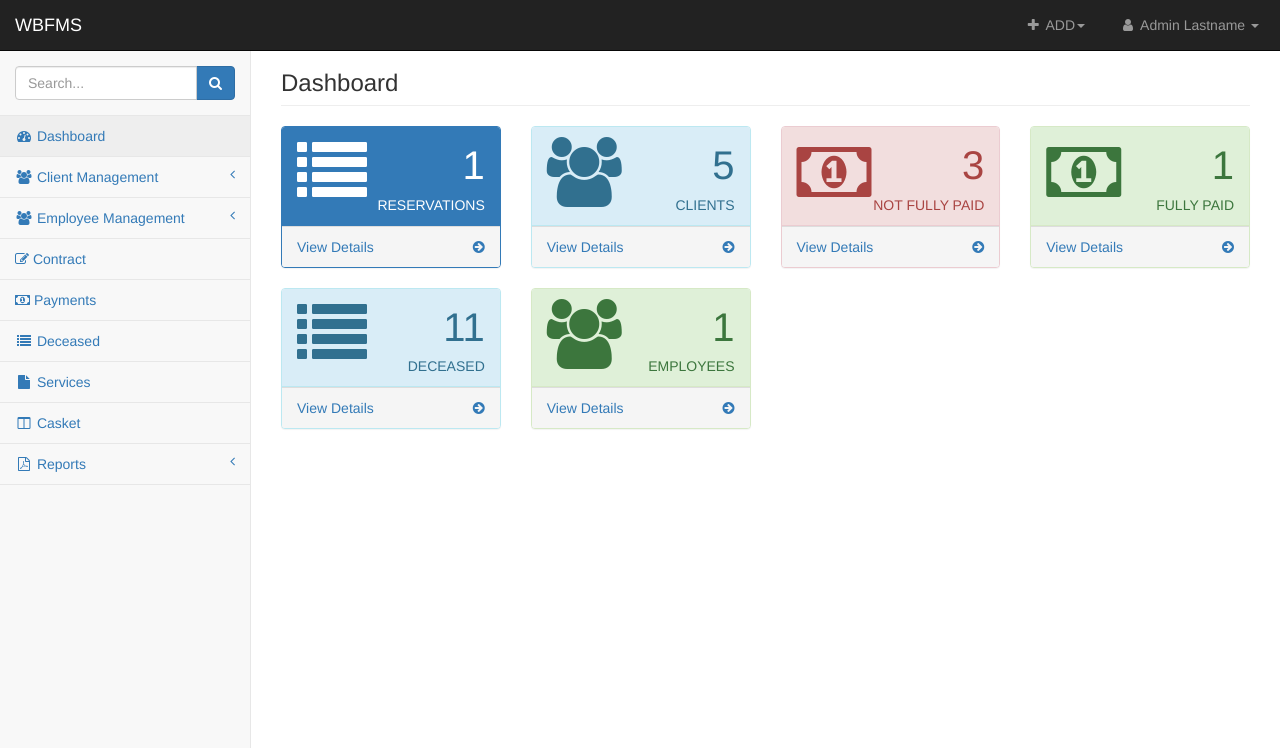
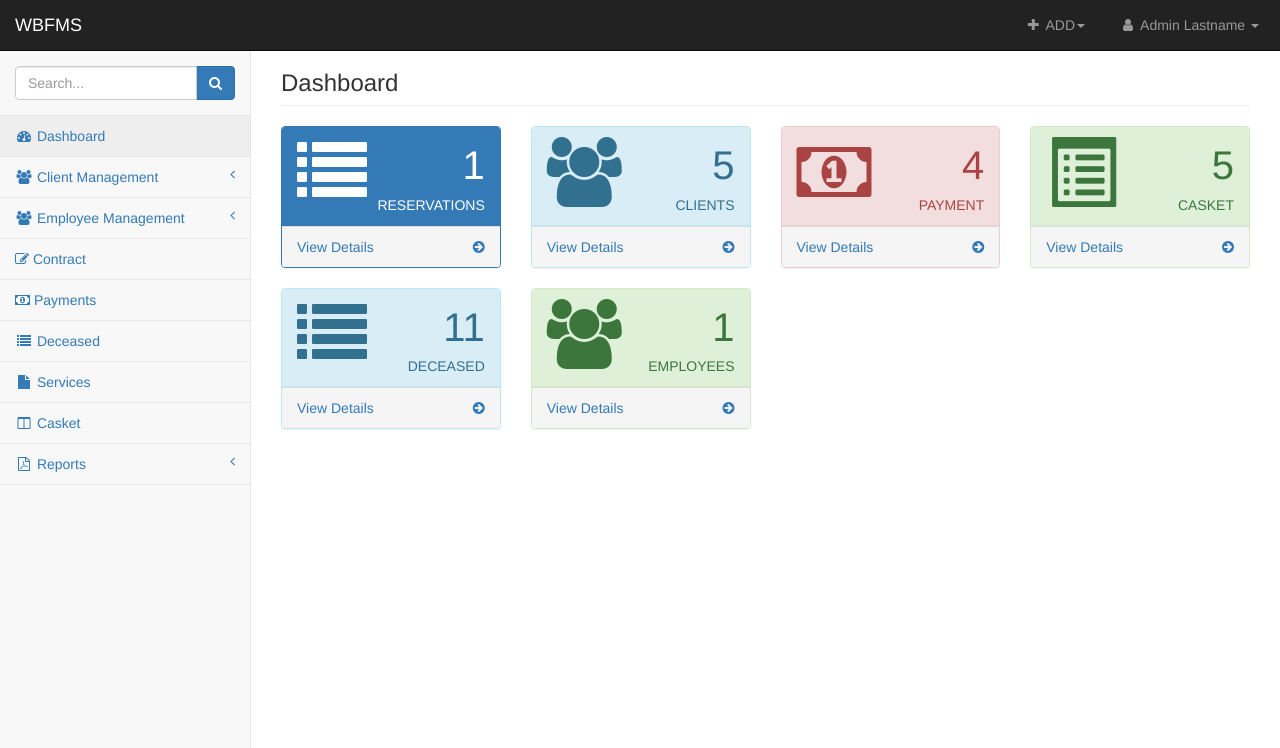
Before and after one commit to zacro14/Funeral-Management-system, a PHP site: page /admin/homepage.php in a window 1280 px wide. Shown: the top 748 px of the page. Run offline with PHP 8.4, Linux system fonts and the light colour scheme; a user stored in the database is signed in; data comes from the database, SQL or seed files in the repository; some libraries are stand-ins or nearby versions.

Commit message:
change payments  to casket

```diff
--- a/admin/contract.php
+++ b/admin/contract.php
@@ -135,8 +135,8 @@
                                                 <tr>
                                                     <td><?php echo $no;?></td>
                                                     <td><?php echo $row_contract['contract_unique_id'];?></td>
-                                                    <td><?php echo $row_contract['client_firstname'].' '.$row_contract['client_middlename'].' '.$row_contract['client_lastname'];?></td>
-                                                    <td><?php echo $row_contract['deceased_fname'].' '.$row_contract['deceased_mname'].' '.$row_contract['deceased_lname'];?></td>
+                                                    <td class="text-capitalize"><?php echo $row_contract['client_firstname'].' '.$row_contract['client_middlename'].' '.$row_contract['client_lastname'];?></td>
+                                                    <td class="text-capitalize"><?php echo $row_contract['deceased_fname'].' '.$row_contract['deceased_mname'].' '.$row_contract['deceased_lname'];?></td>
                                                     <td><?php echo $row_contract['service'];?></td>
                                                     <td>
                                                         <div class="btn-group btn-group-sm">
--- a/admin/delete-client.php
+++ b/admin/delete-client.php
@@ -1,18 +1,18 @@
 <?php
 	include 'includes/session.php';
 
-	if(isset($_POST['btn-delete-service'])){
+	if(isset($_POST['btn-delete-client'])){
 		$id = $_POST['id'];
 		$sql = "DELETE FROM client WHERE client_id = '$id'";
 		if($conn->query($sql)){
-			$_SESSION['client-delete-success'] = 'Client deleted successfully';
+			$_SESSION['client-delete-success'] = 'CLIENT IS DELETED SUCCESSFULLY';
 		}
 		else{
 			$_SESSION['client-delete-error'] = $conn->error;
 		}
 	}
 	else{
-		$_SESSION['client-delete-error'] = 'Select item to delete first';
+		$_SESSION['client-delete-error'] = 'SELECT CLIENT TO DELETE FIRST';
 	}
 
 	header('location: view-client.php');
--- a/admin/edit-payment.php
+++ b/admin/edit-payment.php
@@ -13,7 +13,7 @@
 					payment_amount = payment_amount + '$amount', balance = balance - '$amount',
 					status = '$status' WHERE payment_id = '$id'";
             if($conn->query($sql)){
-                $_SESSION['edit-success'] = 'payment update successfull';
+                $_SESSION['edit-success'] = 'PAYMENT SUCCESSFUL';
             }
             else{
                 $_SESSION['edit-error'] = $conn->error;
--- a/admin/homepage.php
+++ b/admin/homepage.php
@@ -160,11 +160,11 @@
                                 </div>
                                 <div class="col-xs-9 text-right">
                                     <?php
-                                        $fetch = "SELECT * FROM payments WHERE status = 'NOT FULLY PAID'";
+                                        $fetch = "SELECT * FROM payments ";
                                         $query = $conn->query($fetch);
                                         echo "<div class='huge'>".$query->num_rows."</div>";
                                     ?>
-                                    <div>NOT FULLY PAID</div>
+                                    <div>PAYMENT</div>
                                 </div>
                             </div>
                         </div>
@@ -182,19 +182,19 @@
                         <div class="panel-heading">
                             <div class="row">
                                 <div class="col-xs-3">
-                                    <i class="fa fa-money fa-5x"></i>
+                                    <i class="glyphicon glyphicon-list-alt fa-5x"></i>
                                 </div>
                                 <div class="col-xs-9 text-right">
                                     <?php
-                                        $fetch = "SELECT * FROM payments WHERE status = 'FULLY PAID'";
+                                        $fetch = "SELECT * FROM casket";
                                         $query = $conn->query($fetch);
                                         echo "<div class='huge'>".$query->num_rows."</div>";
                                     ?>
-                                    <div>FULLY PAID</div>
+                                    <div>CASKET</div>
                                 </div>
                             </div>
                         </div>
-                        <a href="payments.php">
+                        <a href="casket.php">
                             <div class="panel-footer">
                                 <span class="pull-left">View Details</span>
                                 <span class="pull-right"><i class="fa fa-arrow-circle-right"></i></span>
```
Also changed, not shown: admin/filter-reservation.php (+5 -2 lines).
